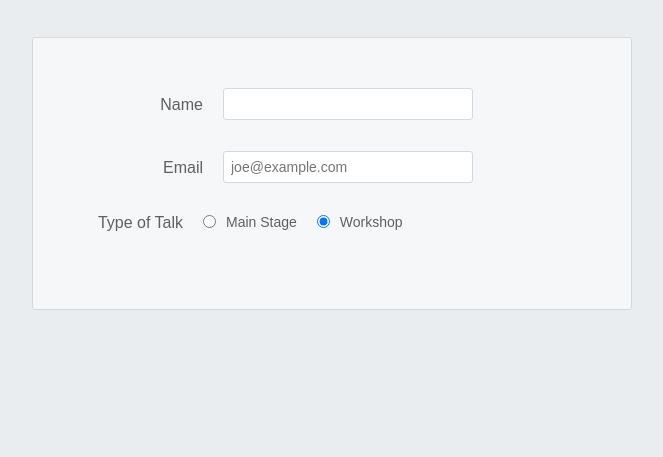
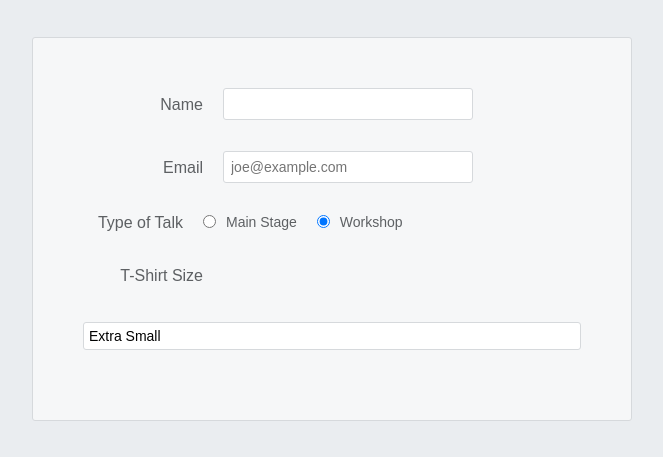
Before and after one commit to roaayala/the-foundations, a plain HTML site: page 035-form-practice/index.html in a window 1280 px wide. Shown: the part 225-682 px from the top of the page, without its empty margins (308-971 px from the left). Drawn offline with Linux system fonts and the light colour scheme.

Commit message:
form styling: tshir section

```diff
--- a/035-form-practice/index.html
+++ b/035-form-practice/index.html
@@ -49,6 +49,17 @@
 				/>
 				<label for="talk-type-2" class="radio-label">Workshop</label>
 			</fieldset>
+
+			<!-- tshirt size -->
+			<div class="form-row">
+				<label for="t-shirt">T-Shirt Size</label>
+				<select id="t-shirt" name="t-shirt">
+					<option value="xs">Extra Small</option>
+					<option value="s">Small</option>
+					<option value="m">Medium</option>
+					<option value="l">Large</option>
+				</select>
+			</div>
 		</form>
 	</body>
 </html>
--- a/035-form-practice/style.css
+++ b/035-form-practice/style.css
@@ -105,6 +105,14 @@ body {
 	float: left;
 }
 
+/* tshirt section */
+.form-row select {
+	width: 100%;
+	padding: 0.5rem;
+	font-size: 1.4rem;
+	-webkit-appearance: none;
+}
+
 @media only screen and (min-width: 700px) {
 	/* header */
 	.speaker-form-header,
```
